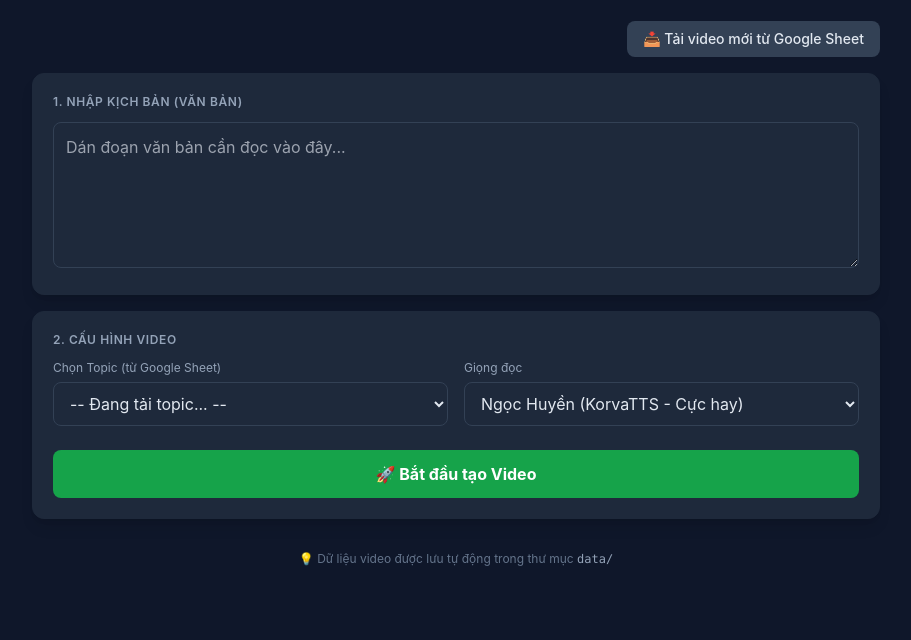
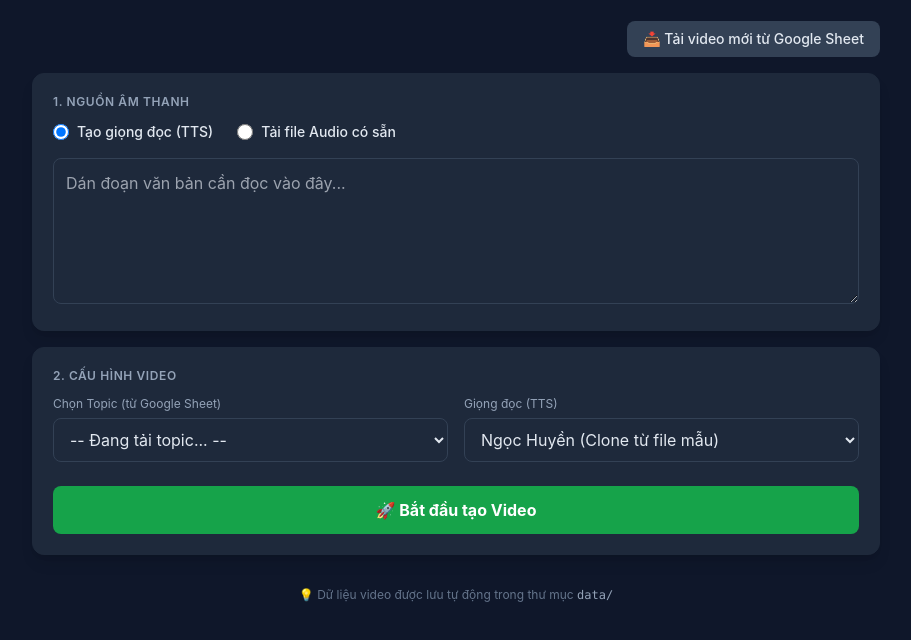
Before and after one commit to Doha1610/Auto-video-builder, a plain HTML site: page frontend/index.html in a window 1280 px wide. Shown: the part 104-744 px from the top of the page, without its empty margins (184-1095 px from the left). Drawn offline with nearby package versions, Linux system fonts and the light colour scheme; no server answers.

Commit message:
feat: cập nhật giao diện thêm tùy chọn tải lên file âm thanh có sẵn

```diff
--- a/frontend/index.html
+++ b/frontend/index.html
@@ -57,10 +57,31 @@
                 </button>
             </div>
 
-            <!-- 1. Nhập kịch bản -->
+            <!-- 1. Nguồn âm thanh (Văn bản hoặc File) -->
             <section class="bg-card rounded-xl p-5 mb-4 shadow-lg border border-slate-800">
-                <h2 class="text-xs font-semibold text-slate-400 mb-3 uppercase tracking-wider">1. Nhập kịch bản (Văn bản)</h2>
-                <textarea id="scriptText" rows="5" placeholder="Dán đoạn văn bản cần đọc vào đây..." class="w-full bg-slate-800 border border-slate-700 rounded-lg p-3 text-slate-200 focus:border-accent focus:outline-none"></textarea>
+                <h2 class="text-xs font-semibold text-slate-400 mb-3 uppercase tracking-wider">1. Nguồn Âm thanh</h2>
+
+                <div class="flex gap-6 mb-4">
+                    <label class="flex items-center gap-2 cursor-pointer">
+                        <input type="radio" name="audioSource" value="text" checked class="text-accent focus:ring-accent w-4 h-4">
+                        <span class="text-sm font-medium">Tạo giọng đọc (TTS)</span>
+                    </label>
+                    <label class="flex items-center gap-2 cursor-pointer">
+                        <input type="radio" name="audioSource" value="file" class="text-accent focus:ring-accent w-4 h-4">
+                        <span class="text-sm font-medium">Tải file Audio có sẵn</span>
+                    </label>
+                </div>
+
+                <!-- Khu vực nhập text -->
+                <div id="textInputSection">
+                    <textarea id="scriptText" rows="5" placeholder="Dán đoạn văn bản cần đọc vào đây..." class="w-full bg-slate-800 border border-slate-700 rounded-lg p-3 text-slate-200 focus:border-accent focus:outline-none"></textarea>
+                </div>
+
+                <!-- Khu vực tải file audio -->
+                <div id="fileInputSection" class="hidden">
+                    <input type="file" id="audioFileInput" accept="audio/*" class="block w-full text-sm text-slate-400 file:mr-4 file:py-2 file:px-4 file:rounded-lg file:border-0 file:text-sm file:font-semibold file:bg-slate-700 file:text-slate-200 hover:file:bg-slate-600 cursor-pointer"/>
+                    <p class="text-xs text-slate-500 mt-2">Hỗ trợ định dạng .mp3, .wav, .m4a...</p>
+                </div>
             </section>
 
             <!-- 2. Cấu hình Video -->
@@ -74,10 +95,9 @@
                         </select>
                     </div>
                     <div>
-                        <label class="block text-xs text-slate-400 mb-1.5">Giọng đọc</label>
+                        <label class="block text-xs text-slate-400 mb-1.5">Giọng đọc (TTS)</label>
                         <select id="voiceType" class="w-full bg-slate-800 border border-slate-700 rounded-lg px-3 py-2.5 text-slate-200 focus:border-accent focus:outline-none">
-                            <option value="ngoc_huyen">Ngọc Huyền (KorvaTTS - Cực hay)</option>
-                            <option value="clone_ngoc_huyen">Ngọc Huyền (Clone từ file mp3)</option>
+                            <option value="clone_ngoc_huyen">Ngọc Huyền (Clone từ file mẫu)</option>
                             <option value="vi-VN-HoaiMyNeural">Nữ - HoaiMy (Miền Nam)</option>
                             <option value="vi-VN-NamMinhNeural">Nam - NamMinh (Miền Bắc)</option>
                         </select>
@@ -88,7 +108,7 @@
                 </button>
             </section>
 
-            <!-- Progress và Log cho Tab Tạo Video (Bao gồm cả log tải video) -->
+            <!-- Progress và Log cho Tab Tạo Video -->
             <section id="renderProgressSection" class="bg-card rounded-xl p-5 mb-4 shadow-lg border border-slate-800 hidden">
                 <div class="flex items-center justify-between mb-2">
                     <span id="renderStatusText" class="text-sm text-slate-300">Đang xử lý...</span>
@@ -197,7 +217,7 @@
 
     </div>
 
-    <!-- Đổi version để xóa cache -->
-    <script src="app.js?v=1005"></script>
+    <!-- Đổi version để xóa cache khi cập nhật code -->
+    <script src="app.js?v=1006"></script>
 </body>
 </html>
```
